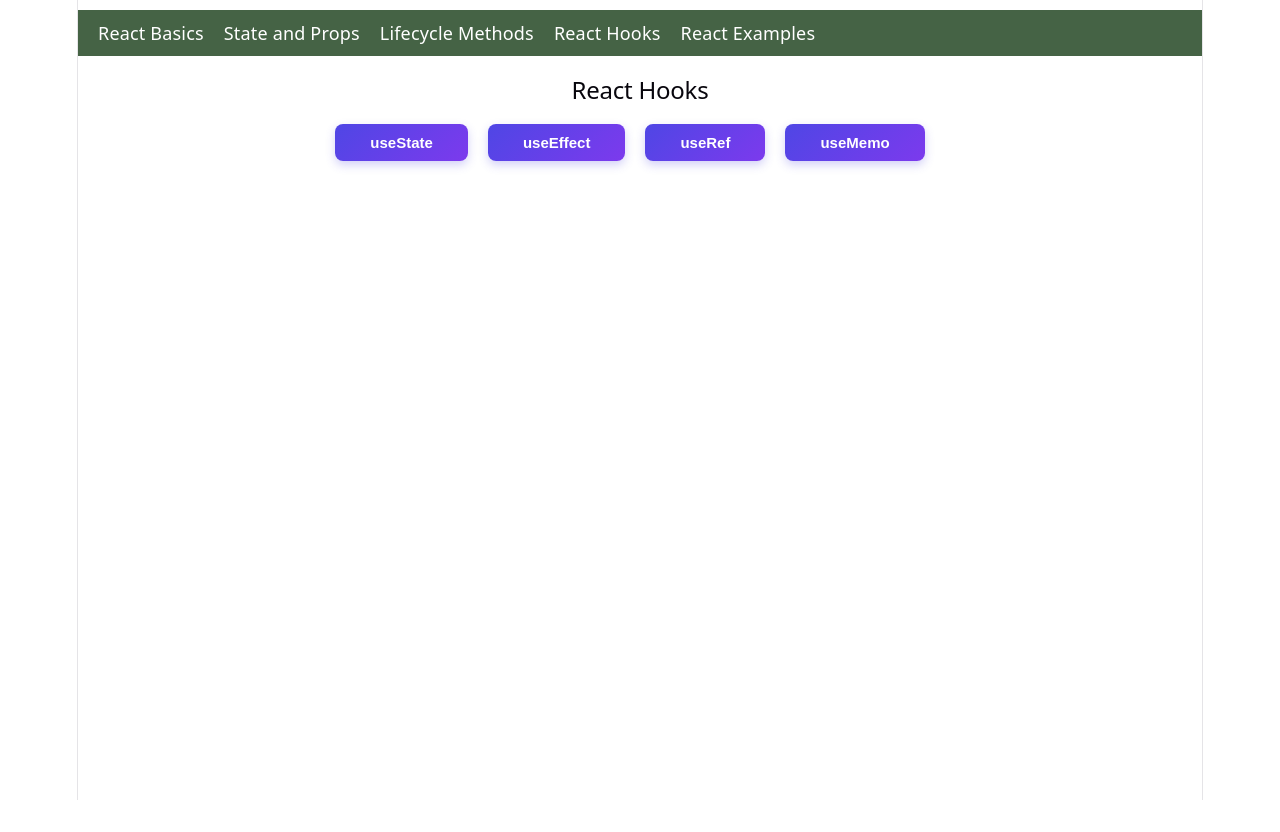
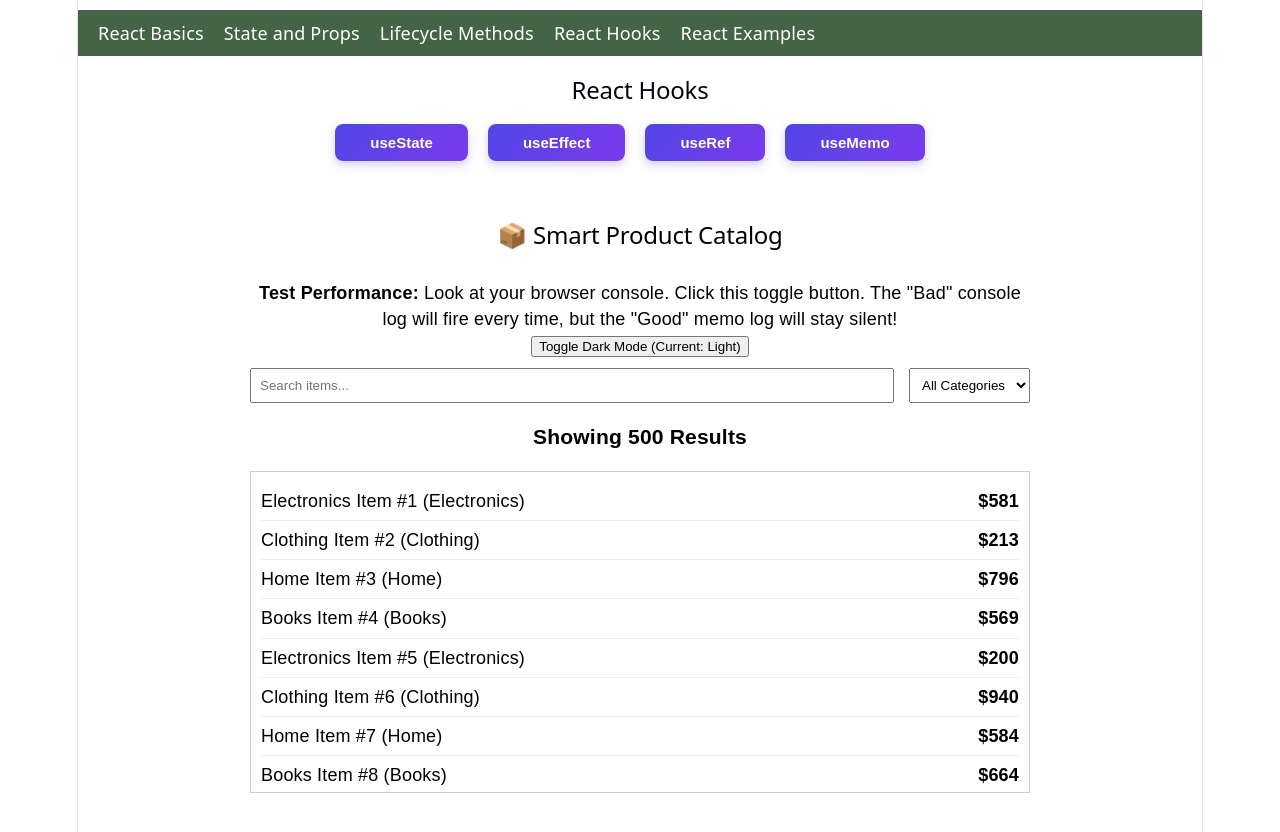
Before and after one commit to sheraz2882/ReactBasics, a React (Vite) app: page /react-hooks in a window 1280 px wide. Both pictures are taken after a click on the button "useMemo". Shown: the top 832 px of the page. Before the commit the page ends 800 px from the top, so only its background shows below. Built offline with nearby package versions, Linux system fonts and the light colour scheme.

Commit message:
useMemo Hooks Work added

```diff
--- a/src/ReactHooks.tsx
+++ b/src/ReactHooks.tsx
@@ -1,5 +1,5 @@
 import React from "react";
-import { useState, useEffect, useRef } from "react";
+import { useState, useEffect, useRef, useMemo } from "react";
 
 interface ReactHooksType {
   code: string;
@@ -540,11 +540,167 @@ function UseMemo() {
   return (
     <div>
       <div className="hook-demo-card">
-        <div className="use-effect-exam"></div>
+        <div className="use-effect-exam">
+          <ProductFiltering />
+        </div>
       </div>
     </div>
   );
 }
+
+interface ProductType {
+  id: number;
+  name: string;
+  category: string;
+  price: number;
+}
+
+const MOCK_PRODUCTS: ProductType[] = Array.from({ length: 500 }, (_, index) => {
+  const categories = ["Electronics", "Clothing", "Home", "Books"];
+  const category = categories[index % categories.length];
+
+  return {
+    id: index + 1,
+    name: `${category} Item #${index + 1}`,
+    category: category,
+    price: Math.floor(Math.random() * 900) + 100,
+  };
+});
+
+const ProductFiltering = () => {
+  const [searchTerm, setSearchTerm] = useState("");
+  const [selectedCategory, setSelectedCategory] = useState("All");
+
+  const [isDarkMode, setIsDarkMode] = useState(false);
+
+  const filterProductsWithoutMemo = () => {
+    console.log("❌ Bad: Filtering 500 items WITHOUT useMemo...");
+
+    return MOCK_PRODUCTS.filter((product) => {
+      const matchesSearch = product.name
+        .toLowerCase()
+        .includes(searchTerm.toLowerCase());
+      const matchesCategory =
+        selectedCategory === "All" || product.category === selectedCategory;
+
+      return matchesSearch && matchesCategory;
+    });
+  };
+
+  const unoptimizedProducts = filterProductsWithoutMemo();
+
+  const optimizedProducts = useMemo(() => {
+    console.log("✅ Good: Filtering 500 items WITH useMemo!");
+    return MOCK_PRODUCTS.filter((product) => {
+      const matchesSearch = product.name
+        .toLowerCase()
+        .includes(searchTerm.toLowerCase());
+      const matchesCategory =
+        selectedCategory === "All" || product.category === selectedCategory;
+      return matchesSearch && matchesCategory;
+    });
+  }, [searchTerm, selectedCategory]);
+
+  return (
+    <div
+      style={{
+        maxWidth: "800px",
+        margin: "20px auto",
+        padding: "20px",
+        fontFamily: "Arial, sans-serif",
+        backgroundColor: isDarkMode ? "#1e1e1e" : "#ffffff",
+        color: isDarkMode ? "#ffffff" : "#000000",
+        transition: "background-color 0.2s ease",
+      }}
+    >
+      <h2 style={{ color: isDarkMode ? "#ffffff" : "#000000" }}>
+        📦 Smart Product Catalog
+      </h2>
+
+      {/* Trigger an unrelated re-render block */}
+      <div
+        style={{
+          marginBottom: "20px",
+          padding: "10px",
+          background: isDarkMode ? "#1e1e1e" : "#ffffff",
+          color: "#000",
+        }}
+      >
+        <p style={{ color: isDarkMode ? "#ffffff" : "#000000" }}>
+          <strong>Test Performance:</strong> Look at your browser console. Click
+          this toggle button. The "Bad" console log will fire every time, but
+          the "Good" memo log will stay silent!
+        </p>
+        <button onClick={() => setIsDarkMode((prev) => !prev)}>
+          Toggle Dark Mode (Current: {isDarkMode ? "Dark" : "Light"})
+        </button>
+
+        {/* Filter Inputs Controls */}
+        <div
+          style={{
+            display: "flex",
+            gap: "15px",
+            marginTop: "10px",
+            marginBottom: "20px",
+          }}
+        >
+          <input
+            type="text"
+            placeholder="Search items..."
+            value={searchTerm}
+            onChange={(e) => setSearchTerm(e.target.value)}
+            style={{ padding: "8px", flex: 1 }}
+          />
+
+          <select
+            value={selectedCategory}
+            onChange={(e) => setSelectedCategory(e.target.value)}
+            style={{ padding: "8px" }}
+          >
+            <option value="All">All Categories</option>
+            <option value="Electronics">Electronics</option>
+            <option value="Clothing">Clothing</option>
+            <option value="Home">Home</option>
+            <option value="Books">Books</option>
+          </select>
+        </div>
+
+        {/* Display Results */}
+        <h3 style={{ color: isDarkMode ? "#ffffff" : "#000000" }}>
+          Showing {optimizedProducts.length} Results
+        </h3>
+        <div
+          style={{
+            maxHeight: "300px",
+            overflowY: "scroll",
+            border: `1px solid ${isDarkMode ? "#fff" : "#ccc"}`,
+            padding: "10px",
+          }}
+        >
+          {/* Swapping 'unoptimizedProducts' with 'optimizedProducts' prevents execution lag */}
+          {optimizedProducts.map((product) => (
+            <div
+              key={product.id}
+              style={{
+                display: "flex",
+                justifyContent: "space-between",
+                padding: "6px 0",
+                borderBottom: "1px solid #eee",
+              }}
+            >
+              <span style={{ color: isDarkMode ? "#ffffff" : "#000000" }}>
+                {product.name} ({product.category})
+              </span>
+              <strong style={{ color: isDarkMode ? "#ffffff" : "#000000" }}>
+                ${product.price}
+              </strong>
+            </div>
+          ))}
+        </div>
+      </div>
+    </div>
+  );
+};
 
 function selectedHookView(selectedHook: ReactHooksType) {
   switch (selectedHook.name) {
```
